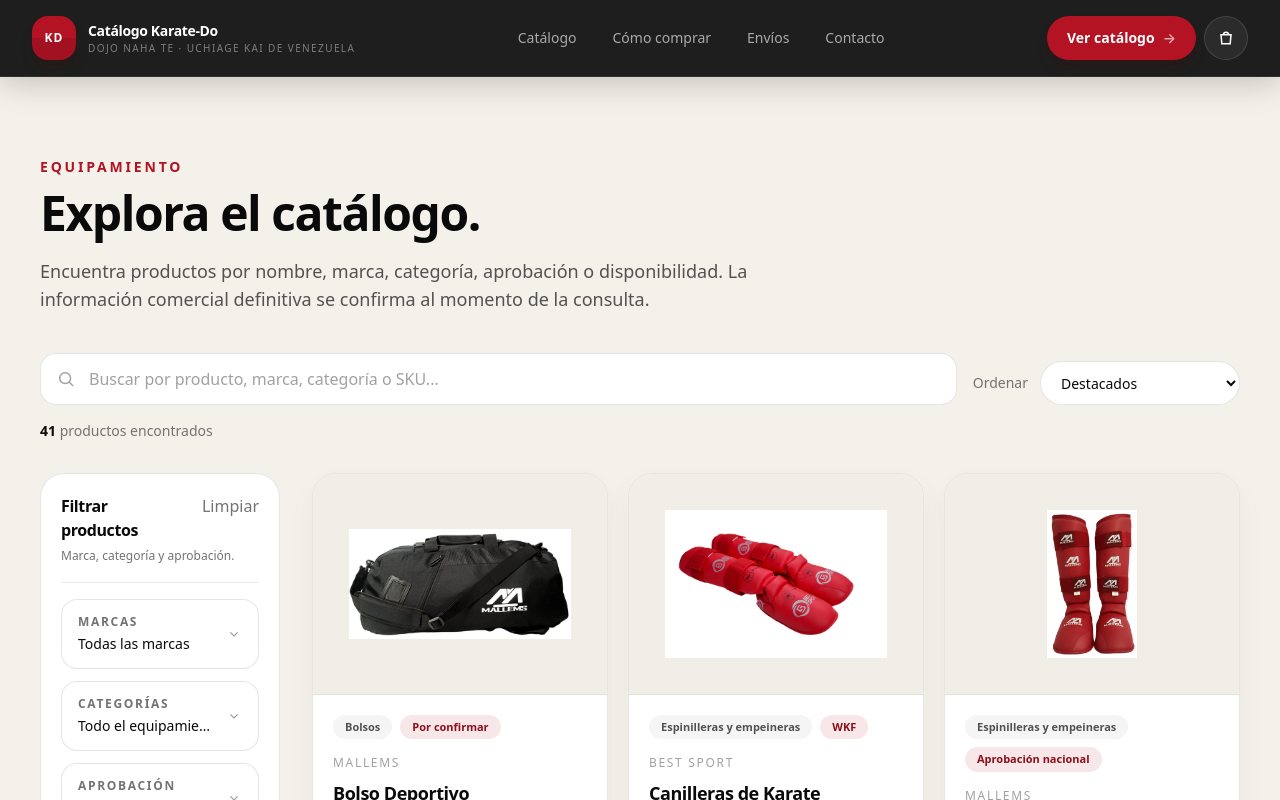
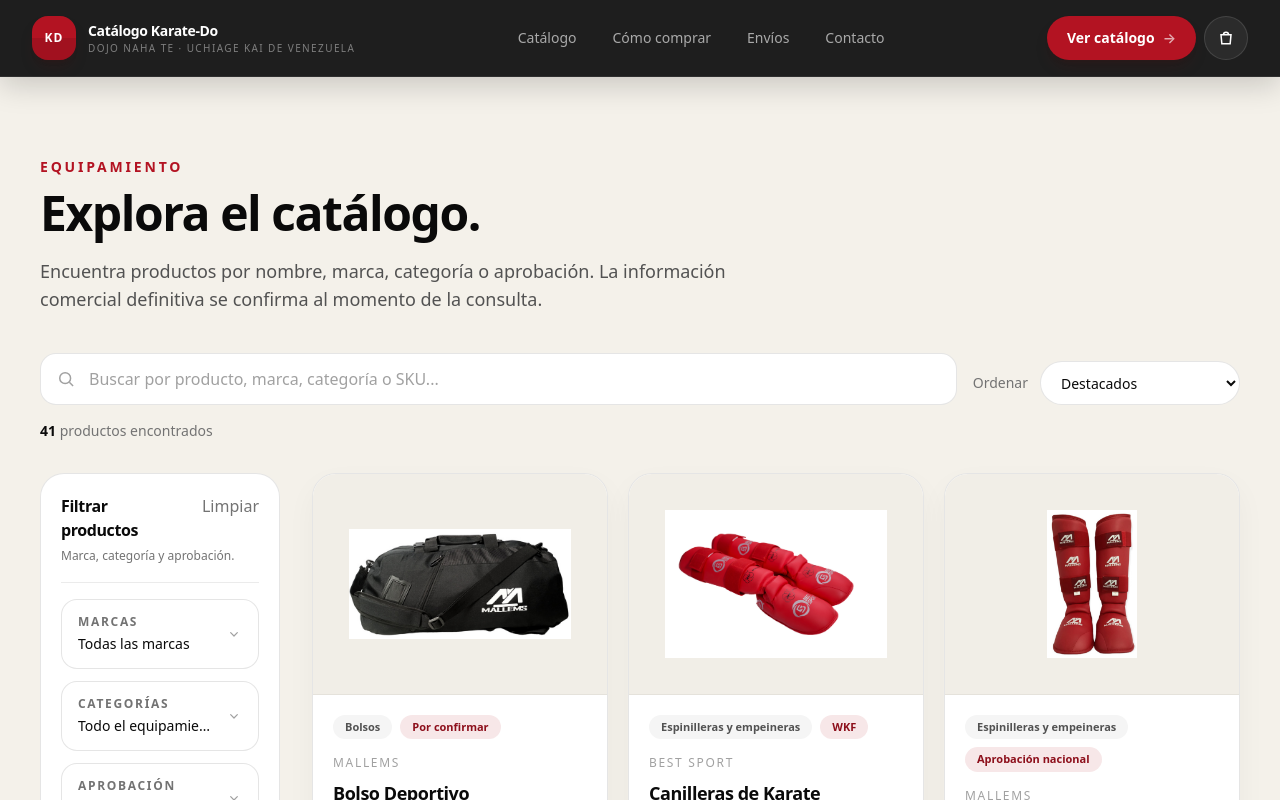
Before and after one commit to maorusohh/catalogo-karate, a Next.js app: page /catalogo in a window 1280 px wide. Shown: the top 800 px of the page. Built offline with nearby package versions, Linux system fonts and the light colour scheme.

Commit message:
refactor: align catalog copy with approved filters

```diff
--- a/src/app/catalogo/page.tsx
+++ b/src/app/catalogo/page.tsx
@@ -5,8 +5,7 @@ import { catalogRepository } from "@/lib/catalog/static-repository";
 
 export const metadata: Metadata = {
   title: "Catálogo",
-  description:
-    "Explora equipamiento de Karate-Do por producto, marca, categoría, aprobación y disponibilidad.",
+  description: "Explora equipamiento de Karate-Do por producto, marca, categoría y aprobación.",
 };
 
 export default function CatalogoPage() {
@@ -26,8 +25,8 @@ export default function CatalogoPage() {
         </h1>
 
         <p className="mt-5 text-base leading-7 text-neutral-600 sm:text-lg">
-          Encuentra productos por nombre, marca, categoría, aprobación o disponibilidad. La
-          información comercial definitiva se confirma al momento de la consulta.
+          Encuentra productos por nombre, marca, categoría o aprobación. La información comercial
+          definitiva se confirma al momento de la consulta.
         </p>
       </div>
 
```
